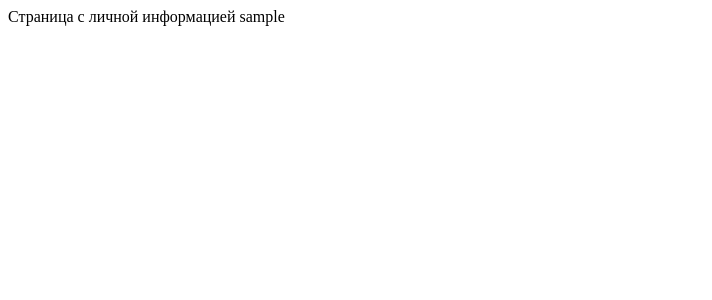
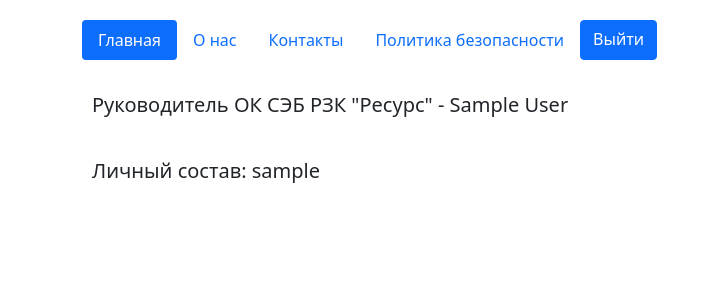
Before and after one commit to Slava22121998/pet-project-ok, a Flask app: a page that uses app.py in a window 1280 px wide. Shown: the top 300 px of the page, without its empty margins (0-712 px from the left). Run offline with Flask 2, Linux system fonts and the light colour scheme; the visitor is signed in with stand-in values (Sample User, id 1); data comes from the database, SQL or seed files in the repository.

Commit message:
Ахуеешь!!!

```diff
--- a/app.py
+++ b/app.py
@@ -1,6 +1,8 @@
 from flask import Flask, request, render_template, redirect, url_for, session
 from flask_sqlalchemy import SQLAlchemy
 from werkzeug.security import generate_password_hash, check_password_hash
+
+from utils import get_fio_of_employees
 
 app = Flask(__name__)
 app.config['SQLALCHEMY_DATABASE_URI'] = 'sqlite:///users.bd'
@@ -12,27 +14,16 @@ db = SQLAlchemy(app)
 
 class Users(db.Model):
     __tablename__ = 'users'
-
+    id = db.Column(db.Integer, primary_key=True)
     name = db.Column(db.String(255), nullable=False)
-    id = db.Column(db.Integer, primary_key=True)
     email = db.Column(db.String(125), nullable=False, unique=True)
+    psw = db.Column(db.String(125), nullable=False)
     phone = db.Column(db.String(125), nullable=False)
-    force = db.Column(db.String(255), nullable=False)
-    psw = db.Column(db.String(125), nullable=False)
+    unit = db.Column(db.String(255), nullable=False)
+    force = db.Column(db.Text, nullable=False)
 
     def __repr__(self):
-        return f'Users-{self.id}'
-
-
-class Employees(db.Model):
-    __tablename__ = 'employees'
-
-    id = db.Column(db.Integer, primary_key=True)
-    force = db.Column(db.String(300), nullable=False)
-    employees = db.Column(db.TEXT, nullable=False)
-
-    def __repr__(self):
-        return f'Employees-{self.id}'
+        return f'users-{self.id}'
 
 
 @app.route('/', methods=['GET', 'POST'])
@@ -41,7 +32,8 @@ def index_page():
         pass
     else:
         if 'logged' in session:
-            return render_template('index.html', title='СЭБ ОК РКЗ "Ресурс"', authorization=True)
+            fio_list = get_fio_of_employees(Users.query.filter_by(name=session.get('logged')).all()[0].force)
+            return render_template('index.html', title='СЭБ ОК РКЗ "Ресурс"', authorization=True, fio_list=fio_list)
         else:
             return render_template('index.html', title='СЭБ ОК РКЗ "Ресурс"', authorization=False)
 
@@ -77,21 +69,21 @@ def logout_page():
 
 @app.route('/registration/', methods=['GET', 'POST'])
 def reg_page():
+    db.create_all()
     if request.method == 'POST':
         name = request.form.get('name')
         email = request.form.get('email')
         phone = request.form.get('phone')
-        force = request.form.get('f')
+        unit = request.form.get('f')
         psw = generate_password_hash(request.form.get('psw'))  # Хэшируем пароль
         info_about_emp = request.form.get('info_about_employees')
-        users = Users(name=name, email=email, phone=phone, force=force, psw=psw)
-        employees = Employees(force=force, employees=info_about_emp)
+        users = Users(name=name, email=email, phone=phone, psw=psw, unit=unit, force=info_about_emp)
         users_email = [x.email for x in db.session.query(
             Users.email).distinct()]  # Получаем список, в котором хранятся почты пользователей
         if email not in users_email:
-            db.session.add_all([users, employees])
-            db.session.flush()
+            db.session.add(users)
             db.session.commit()
+            session['logged'] = name
             return redirect('/')
         else:
             return 'Пользователь с таким email уже существует'
@@ -123,9 +115,14 @@ def irr_graph_for_count_employees(count):
 
 @app.route('/user/<username>/')
 def user_page(username):
-    return f'Страница с личной информацией {username}'
+    try:
+        res = Users.query.all()
+        print(res)
+        return render_template('user_page.html', title='Личный кабинет', info=res, authorization=True)
+    except Exception as error:
+        print(error)
+        return 'Ошибка чтения из БД'
 
 
-db.create_all()
 if __name__ == '__main__':
     app.run()
--- a/templates/index.html
+++ b/templates/index.html
@@ -9,6 +9,7 @@
 </head>
 <body>
 <div class="container">
+    {% block menu %}
         <ul class="nav nav-pills">
             <li class="nav-item">
                 <a class="nav-link active" aria-current="page" href="{{ url_for('index_page') }}">Главная</a>
@@ -24,7 +25,8 @@
             </li>
             {% if authorization %}
                 <li class="nav-item">
-                <a class="nav-link" href="{{ url_for('user_page', username=session['logged']) }}">Личный кабинет</a>
+                    <a class="nav-link" href="{{ url_for('user_page', username=session.get('logged')) }}">Личный
+                        кабинет</a>
                 </li>
                 <a class="btn btn-primary" href="{{ url_for('logout_page') }}" role="button">Выйти</a>
             {% else %}
@@ -33,6 +35,7 @@
                 </li>
             {% endif %}
         </ul>
+    {% endblock %}
     {% block body %}
         <p class="lead" style="text-align: center">
             В данном разделе вы можете создать нормированный график дежурств
@@ -41,13 +44,15 @@
             <div class="input-group">
                 <span class="input-group-text">Имя файла:</span>
                 <input type="text" name="name_file" requiredaria-label="First name" class="form-control">
-                <span class="input-group-text">ФИО:</span>
-                <input type="text" name="fio_1" required aria-label="First name" class="form-control"
-                       value="ФИО 1 смены">
-                <input type="text" name="fio_2" required aria-label="First name" class="form-control"
-                       value="ФИО 2 смены">
-                <input type="text" name="fio_3" requiredaria-label="First name" class="form-control"
-                       value="ФИО 3 смены">
+                <span class="input-group-text dropdown">ФИО:</span>
+                {% for i in range(3) %}
+                    <input class="form-control" list="datalistOptions" id="exampleDataList" placeholder="ФИО...">
+                    <datalist id="datalistOptions">
+                        {% for fio in fio_list %}
+                            <option value="{{ fio }}">
+                        {% endfor %}
+                    </datalist>
+                {% endfor %}
                 <button class="btn btn-outline-secondary" type="submit">Отправить</button>
             </div>
         </form>
--- /dev/null
+++ b/templates/user_page.html
@@ -0,0 +1,33 @@
+{% extends "index.html" %}
+{% block title %}{{ title }}{% endblock %}
+{% block menu %}
+    <ul class="nav nav-pills">
+            <li class="nav-item">
+                <a class="nav-link active" aria-current="page" href="{{ url_for('index_page') }}">Главная</a>
+            </li>
+            <li class="nav-item">
+                <a class="nav-link" href="#">О нас</a>
+            </li>
+            <li class="nav-item">
+                <a class="nav-link" href="#">Контакты</a>
+            </li>
+            <li class="nav-item">
+                <a class="nav-link" href="#">Политика безопасности</a>
+            </li>
+            {% if authorization %}
+                <a class="btn btn-primary" href="{{ url_for('logout_page') }}" role="button">Выйти</a>
+            {% else %}
+                <li class="nav-item">
+                    <a class="nav-link" href="{{ url_for('login_page') }}">Авторизация</a>
+                </li>
+            {% endif %}
+        </ul>
+{% endblock %}
+{% block body %}
+    <p class="lead">Руководитель ОК СЭБ РЗК "Ресурс" - {{ session.get('logged') }}</p>
+    {% for item in info %}
+        {% if session.get('logged') == item.name %}
+            <p class="lead">Личный состав: {{ item.force }}</p>
+        {% endif %}
+    {% endfor %}
+{% endblock %}
--- a/utils.py
+++ b/utils.py
@@ -31,4 +31,9 @@ def set_info_about_employees(force: str, fio: list):
     employees_data[force] = fio
     return json.dumps(employees_data)
 
+
 # print(set_info_about_employees('OP Berezovka', ['Ivanov', 'Petrov']))
+
+def get_fio_of_employees(info_str: str):  # Функция, которая возвращает список ФИО сотрудников
+    info_list = info_str.split(',')
+    return info_list
```
Lines whose indentation alone changed are shown as unchanged.
